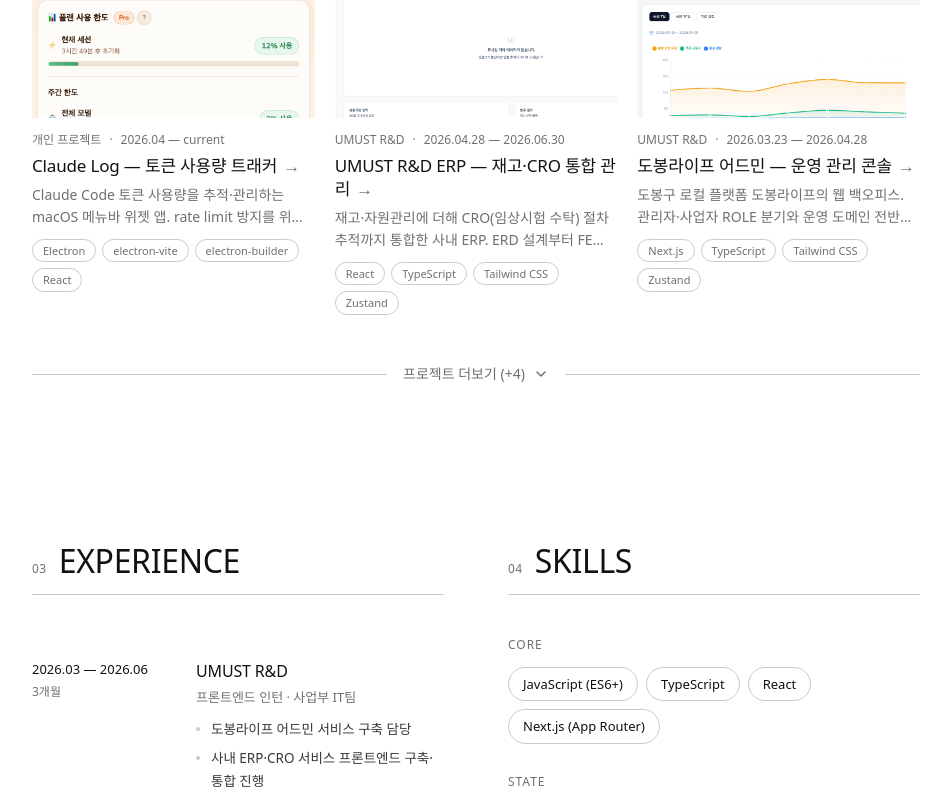
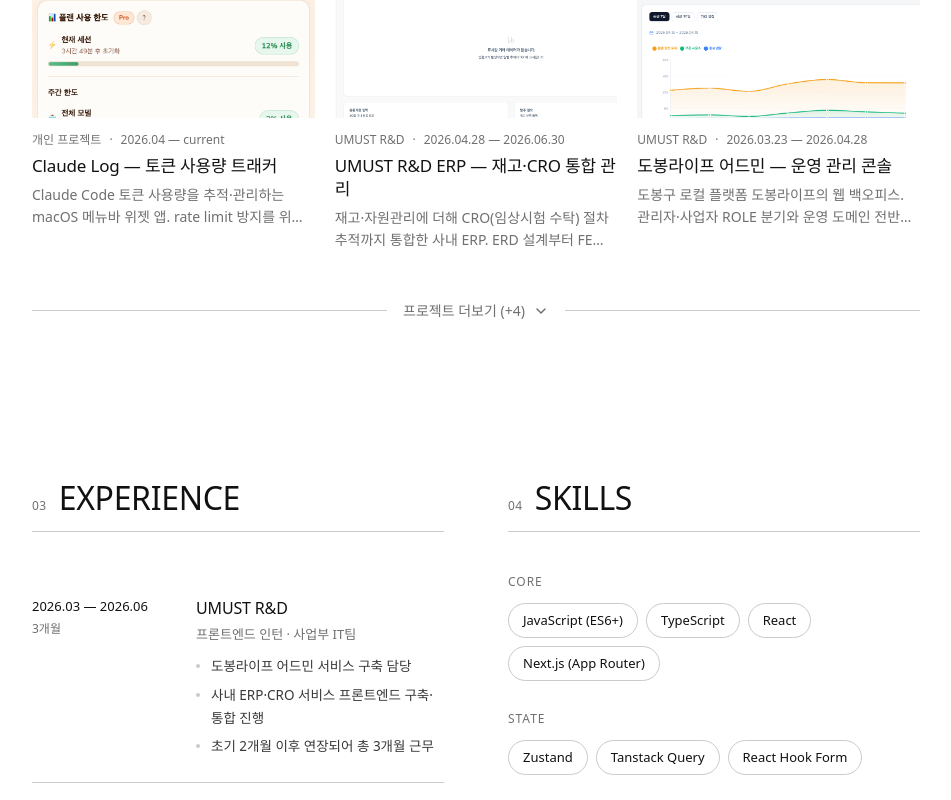
Before and after one commit to seong5/seong5.github.io, a Next.js app: page / in a window 1280 px wide. Shown: the part 1780-2580 px from the top of the page, without its empty margins (288-1239 px from the left). Built offline with nearby package versions, Linux system fonts and the light colour scheme.

Commit message:
💄 style: 대표 프로젝트 카드에서 스택 뱃지·화살표 제거

```diff
--- a/app/components/Projects.tsx
+++ b/app/components/Projects.tsx
@@ -16,7 +16,7 @@ function cardImage(p: Project): string | undefined {
   return p.image ?? p.gallery?.[0]?.src;
 }
 
-function ProjectCard({ p }: { p: Project }) {
+function ProjectCard({ p, featured = false }: { p: Project; featured?: boolean }) {
   const img = cardImage(p);
   const stack = p.stack.slice(0, 4);
   const org = p.org.split(' · ')[0];
@@ -49,13 +49,16 @@ function ProjectCard({ p }: { p: Project }) {
         </div>
         <h3 className="text-[1.0625rem] font-medium leading-[1.35] tracking-[-0.01em] text-ink">
           {p.title}
+          {!featured && (
             <span className="ml-1.5 inline-block text-mute transition-transform duration-200 group-hover:translate-x-1 group-hover:text-ink">
               →
             </span>
+          )}
         </h3>
         <p className="line-clamp-2 text-[0.875rem] leading-[1.6] text-mute break-keep">
           {p.summary}
         </p>
+        {!featured && (
           <div className="mt-1 flex flex-wrap gap-1.5">
             {stack.map((s) => (
               <span
@@ -66,6 +69,7 @@ function ProjectCard({ p }: { p: Project }) {
               </span>
             ))}
           </div>
+        )}
       </div>
     </Link>
   );
@@ -86,7 +90,7 @@ export default function Projects() {
       {/* 상단: 대표 3개 */}
       <div className={GRID_CLS}>
         {initial.map((p) => (
-          <ProjectCard key={p.slug} p={p} />
+          <ProjectCard key={p.slug} p={p} featured />
         ))}
       </div>
 
```
Lines whose indentation alone changed are shown as unchanged.
